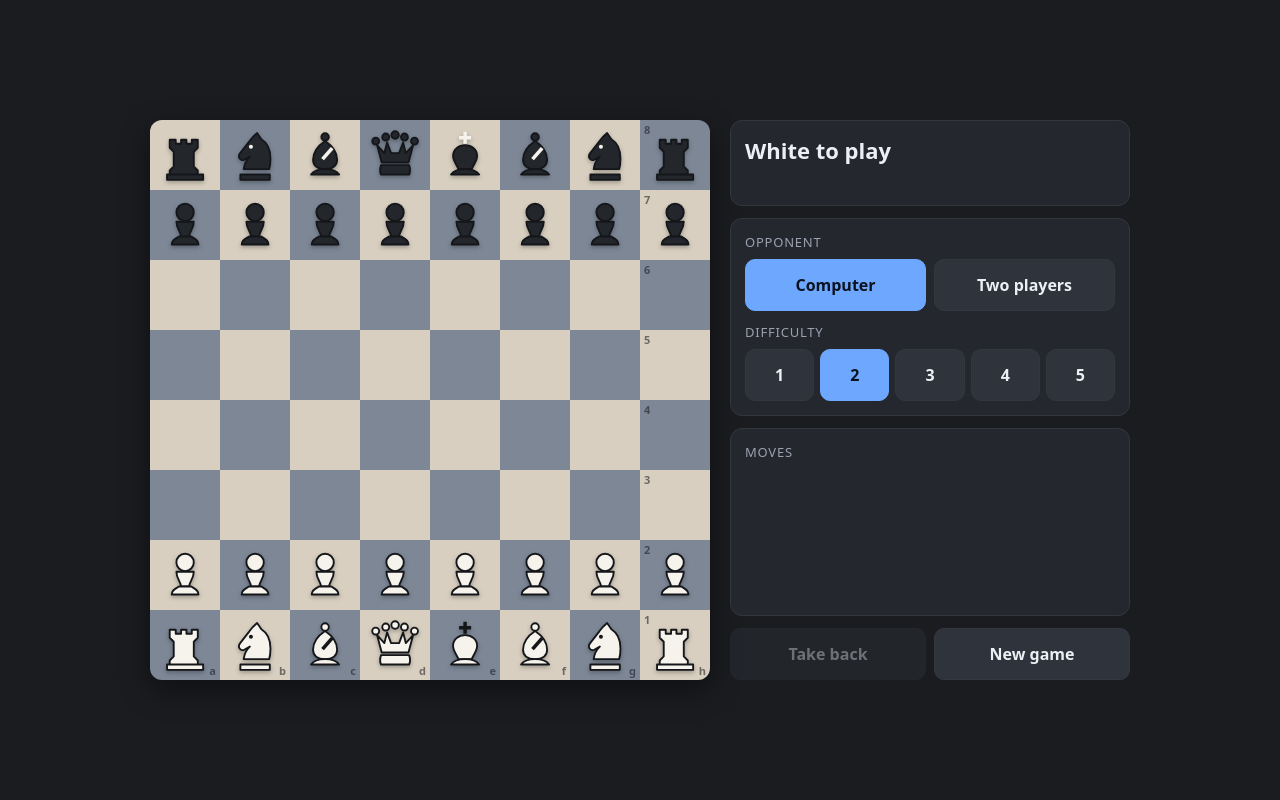
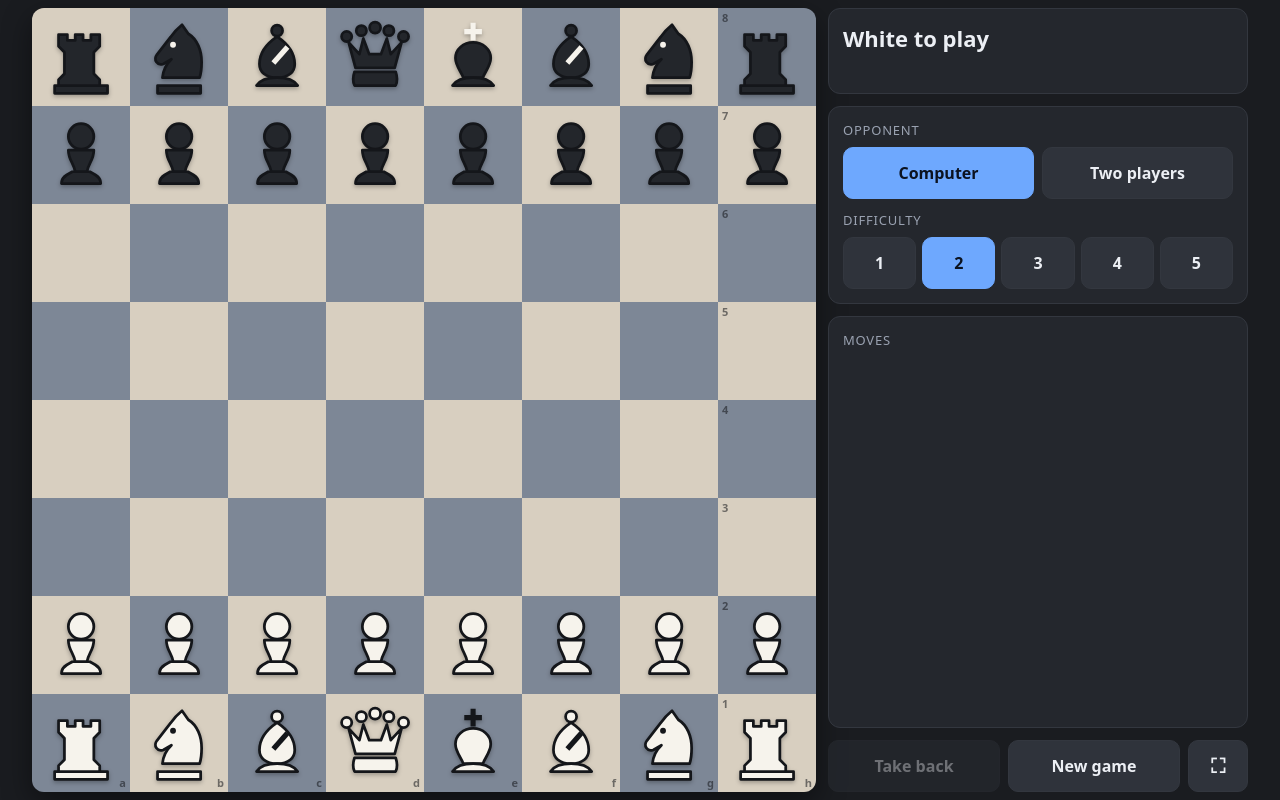
Before and after one commit to babarkkhan/ChessBob, a website with bundled scripts: page offline/ui/index.html in a window 1280 px wide. Built offline with nearby package versions, Linux system fonts and the light colour scheme.

Commit message:
Bigger board and a fullscreen toggle, from real-panel feedback
First hardware feedback on the offline board: the 1024x600 layout works, touch is
usable, but the squares read as slightly too small under a finger and it wants to
be fullscreen.

The board is height-constrained on this panel, so vertical padding costs board
size directly. Dropping #app padding from 20px to 8px and tightening the gap
takes the board from 560px to 584px -- squares from 70px to 73px -- with the
panel still fitting at 412px inside 1024. Verified in a browser at 1024x600
rather than calculated: board 584, square 73, panel 412, fits true.

Pieces go from 86% to 90% of the square. That does not change the tap target,
which is the whole square either way, but it makes pieces easier to identify at
a glance, which is the part that actually felt tight.

Added a fullscreen toggle. The Fullscreen API needs a user gesture so it has to
be a button rather than something done on load. The finished appliance runs
Chromium in kiosk mode where this is redundant, but it costs one narrow button
and makes the board usable in a plain window. The handler swallows failures --
some embedded and kiosk contexts refuse the request, and verified that a refused
request produces no console error and does not break the game.

Only ~5% more board is available this way, since 600px of panel height is the
hard ceiling. If squares still feel small on hardware the next lever is layout
rather than padding: moving the move list below the board, or dropping the side
panel to a slim strip during play.

Co-Authored-By: Claude Opus 5 <noreply@anthropic.com>

```diff
--- a/offline/ui/app.js
+++ b/offline/ui/app.js
@@ -27,6 +27,7 @@ const els = {
   levelRow: document.getElementById('level-row'),
   promo: document.getElementById('promo'),
   promoChoices: document.getElementById('promo-choices'),
+  fullscreen: document.getElementById('fullscreen'),
 };
 
 const game = new Chess();
@@ -294,6 +295,19 @@ els.undo.addEventListener('click', () => {
   render();
 });
 
+// The Fullscreen API needs a user gesture, so this has to be a button rather than
+// something done on load. On the finished appliance Chromium runs in kiosk mode and
+// this is redundant -- it exists so the board is usable in a plain window too.
+els.fullscreen.addEventListener('click', async () => {
+  try {
+    if (document.fullscreenElement) await document.exitFullscreen();
+    else await document.documentElement.requestFullscreen();
+  } catch {
+    // Some kiosk configurations refuse the request. Nothing useful to do, and an
+    // error here must never break the game.
+  }
+});
+
 els.modeTwo.addEventListener('click', () => {
   state.mode = 'two';
   render();
--- a/offline/ui/index.html
+++ b/offline/ui/index.html
@@ -43,6 +43,7 @@
     <div class="row">
       <button id="undo">Take back</button>
       <button id="new-game">New game</button>
+      <button id="fullscreen" aria-label="Toggle fullscreen" title="Fullscreen">⛶</button>
     </div>
   </div>
 </div>
--- a/offline/ui/style.css
+++ b/offline/ui/style.css
@@ -26,7 +26,12 @@
   --piece-black: #23262b;
   --piece-edge: #14161a;
 
-  --board-size: min(560px, calc(100vh - 40px));
+  /* The board is height-constrained on a 1024x600 panel, so every pixel of vertical
+     padding costs board size directly. Measured on the real display: 20px padding gave
+     70px squares, which read as slightly too small under a finger. 8px gives ~73px.
+     The width term reserves room for the panel and only binds on wider screens. */
+  --board-pad: 8px;
+  --board-size: min(calc(100vh - (var(--board-pad) * 2)), calc(100vw - 352px));
   --radius: 12px;
 }
 
@@ -47,11 +52,11 @@ html, body {
 
 #app {
   display: flex;
-  gap: 20px;
+  gap: 12px;
   align-items: center;
   justify-content: center;
   height: 100%;
-  padding: 20px;
+  padding: var(--board-pad);
 }
 
 /* ---------- board ---------- */
@@ -126,8 +131,8 @@ html, body {
 .coord--rank { left: 4px; top: 2px; }
 
 .piece {
-  width: 86%;
-  height: 86%;
+  width: 90%;
+  height: 90%;
   pointer-events: none;
   filter: drop-shadow(0 2px 2px rgba(0, 0, 0, 0.28));
 }
@@ -147,8 +152,8 @@ html, body {
 
 #panel {
   flex: 1 1 auto;
-  max-width: 400px;
-  min-width: 300px;
+  max-width: 420px;
+  min-width: 280px;
   height: var(--board-size);
   display: flex;
   flex-direction: column;
@@ -184,6 +189,10 @@ html, body {
 
 .row { display: flex; gap: 8px; }
 .row > * { flex: 1; }
+
+/* Narrow, icon-only. The appliance will run Chromium in kiosk mode where this is
+   redundant, but it costs nothing and makes the board usable in a normal window. */
+#fullscreen { flex: 0 0 60px; font-size: 20px; padding: 0; }
 
 button {
   min-height: 52px;                /* touch target floor */
```
